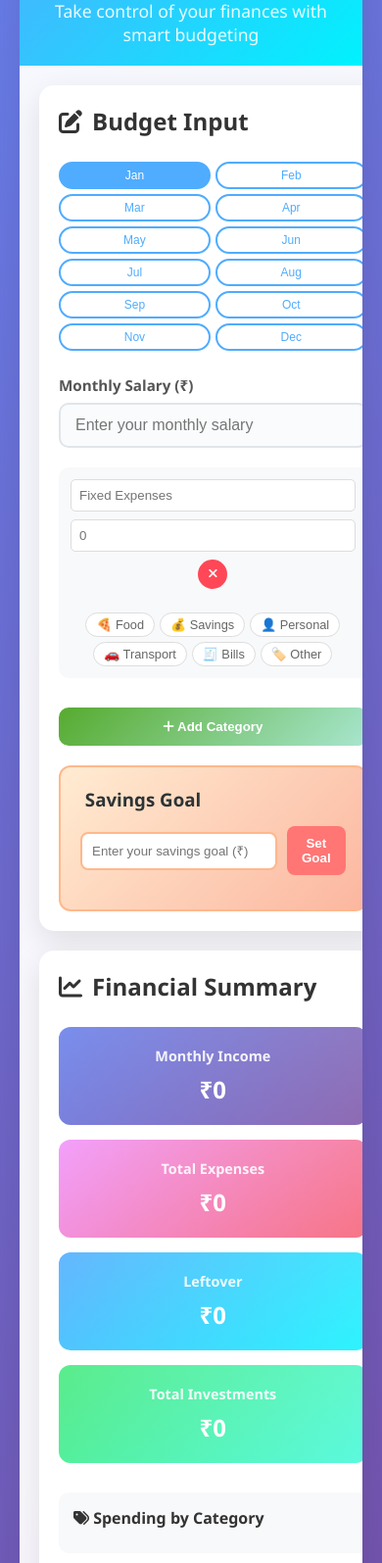
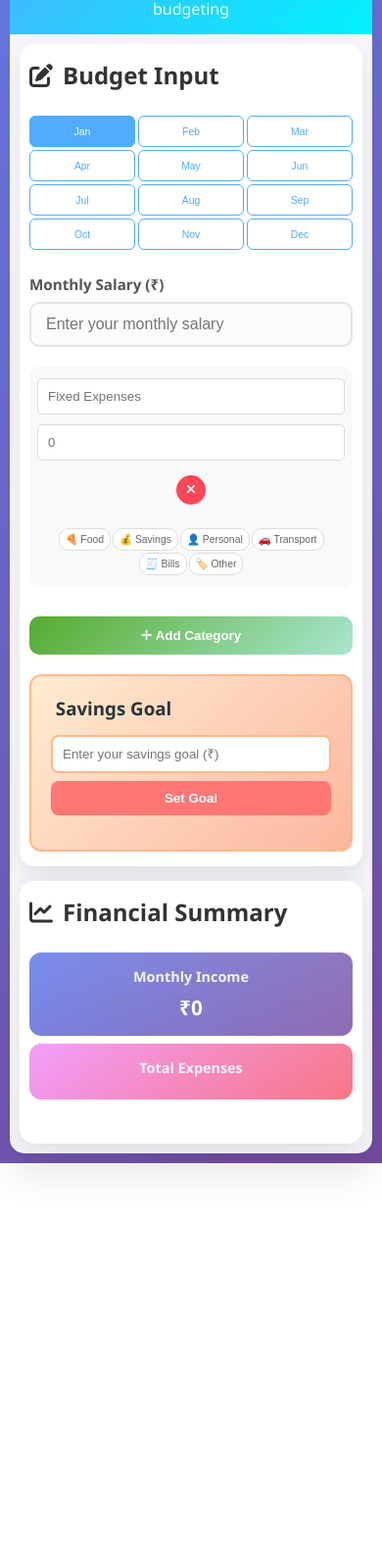
Before and after one commit to prabalgautam05/Expense, a plain HTML site: page index.html in a window 390 px wide. Shown: the part 129-1724 px from the top of the page at 98% size. After the commit the page ends 1316 px from the top, so only its background shows below. Drawn offline with nearby package versions, Linux system fonts and the light colour scheme; some icons are missing.

Commit message:
Update index.html

```diff
--- a/index.html
+++ b/index.html
@@ -74,22 +74,26 @@
 
         .month-selector {
             display: grid;
-            grid-template-columns: repeat(4, 1fr);
-            gap: 8px;
+            grid-template-columns: repeat(6, 1fr);
+            gap: 6px;
             margin-bottom: 25px;
         }
 
         .month-btn {
-            padding: 8px 12px;
+            padding: 10px 8px;
             border: 2px solid #4facfe;
             background: white;
             color: #4facfe;
-            border-radius: 20px;
+            border-radius: 12px;
             cursor: pointer;
             transition: all 0.3s ease;
             font-weight: 500;
-            font-size: 0.9rem;
+            font-size: 0.8rem;
             text-align: center;
+            min-height: 40px;
+            display: flex;
+            align-items: center;
+            justify-content: center;
         }
 
         .month-btn.active {
@@ -420,63 +424,12 @@
         @media (max-width: 768px) {
             .main-content {
                 grid-template-columns: 1fr;
-                padding: 20px;
+                padding: 15px;
                 gap: 20px;
             }
 
-            .header h1 {
-                font-size: 2rem;
-            }
-
-            .summary-cards {
-                grid-template-columns: repeat(2, 1fr);
-            }
-
-            .month-selector {
-                grid-template-columns: repeat(3, 1fr);
-                gap: 6px;
-            }
-
-            .month-btn {
-                padding: 6px 8px;
-                font-size: 0.8rem;
-            }
-
-            .category-row {
-                flex-direction: column;
-                gap: 8px;
-            }
-
-            .category-name, .category-amount {
-                width: 100%;
-            }
-
-            .tag-selector {
-                justify-content: center;
-            }
-        }
-
-        @media (max-width: 480px) {
-            .summary-cards {
-                grid-template-columns: 1fr;
-            }
-
-            .export-section {
-                justify-content: center;
-            }
-
-            .month-selector {
-                grid-template-columns: repeat(2, 1fr);
-                gap: 5px;
-            }
-
-            .month-btn {
-                padding: 5px 6px;
-                font-size: 0.75rem;
-            }
-
             .header {
-                padding: 20px;
+                padding: 20px 15px;
             }
 
             .header h1 {
@@ -484,7 +437,167 @@
             }
 
             .input-section, .summary-section {
-                padding: 20px;
+                padding: 20px 15px;
+            }
+
+            .summary-cards {
+                grid-template-columns: repeat(2, 1fr);
+                gap: 10px;
+            }
+
+            .month-selector {
+                grid-template-columns: repeat(4, 1fr);
+                gap: 4px;
+            }
+
+            .month-btn {
+                padding: 8px 4px;
+                font-size: 0.7rem;
+                min-height: 35px;
+                border-radius: 8px;
+            }
+
+            .category-item {
+                padding: 15px 10px;
+            }
+
+            .category-row {
+                flex-direction: column;
+                gap: 10px;
+                align-items: stretch;
+            }
+
+            .category-name, .category-amount {
+                width: 100%;
+                padding: 10px;
+            }
+
+            .tag-selector {
+                justify-content: center;
+                gap: 3px;
+            }
+
+            .tag-btn {
+                padding: 6px 8px;
+                font-size: 0.7rem;
+            }
+
+            .remove-category {
+                align-self: center;
+                margin-top: 5px;
+            }
+        }
+
+        @media (max-width: 480px) {
+            body {
+                padding: 10px;
+            }
+
+            .container {
+                border-radius: 15px;
+            }
+
+            .header {
+                padding: 15px 10px;
+            }
+
+            .header h1 {
+                font-size: 1.6rem;
+            }
+
+            .header p {
+                font-size: 1rem;
+            }
+
+            .main-content {
+                padding: 10px;
+                gap: 15px;
+            }
+
+            .input-section, .summary-section {
+                padding: 15px 10px;
+            }
+
+            .summary-cards {
+                grid-template-columns: 1fr;
+                gap: 8px;
+            }
+
+            .summary-card {
+                padding: 15px;
+            }
+
+            .summary-card .amount {
+                font-size: 1.3rem;
+            }
+
+            .month-selector {
+                grid-template-columns: repeat(3, 1fr);
+                gap: 3px;
+            }
+
+            .month-btn {
+                padding: 6px 2px;
+                font-size: 0.65rem;
+                min-height: 32px;
+                border-radius: 6px;
+                border-width: 1px;
+            }
+
+            .category-item {
+                padding: 12px 8px;
+            }
+
+            .tag-selector {
+                gap: 2px;
+            }
+
+            .tag-btn {
+                padding: 4px 6px;
+                font-size: 0.65rem;
+                border-radius: 10px;
+            }
+
+            .export-section {
+                justify-content: center;
+                flex-direction: column;
+                gap: 10px;
+            }
+
+            .export-btn {
+                width: 100%;
+                justify-content: center;
+            }
+
+            .chart-container {
+                height: 250px;
+            }
+
+            .goal-input {
+                flex-direction: column;
+                gap: 8px;
+            }
+
+            .goal-input input, .set-goal-btn {
+                width: 100%;
+            }
+        }
+
+        @media (max-width: 360px) {
+            .month-selector {
+                grid-template-columns: repeat(2, 1fr);
+                gap: 2px;
+            }
+
+            .month-btn {
+                font-size: 0.6rem;
+                min-height: 30px;
+                padding: 4px 1px;
+            }
+
+            .tag-btn {
+                font-size: 0.6rem;
+                padding: 3px 5px;
             }
         }
 
@@ -587,77 +700,4 @@
                     </div>
                     <div class="summary-card card-expenses">
                         <h3>Total Expenses</h3>
-                        <div class="amount" id="totalExpenses">₹0</div>
-                    </div>
-                    <div class="summary-card card-leftover">
-                        <h3>Leftover</h3>
-                        <div class="amount" id="leftover">₹0</div>
-                    </div>
-                    <div class="summary-card card-investments">
-                        <h3>Total Investments</h3>
-                        <div class="amount" id="totalInvestments">₹0</div>
-                    </div>
-                </div>
-
-                <div class="tag-summary">
-                    <h4><i class="fas fa-tags"></i> Spending by Category</h4>
-                    <div class="tag-breakdown" id="tagBreakdown">
-                        <!-- Tag breakdown will be populated here -->
-                    </div>
-                </div>
-
-                <div class="chart-container">
-                    <canvas id="budgetChart"></canvas>
-                </div>
-
-                <div class="export-section no-print">
-                    <button class="export-btn" onclick="exportToPDF()">
-                        <i class="fas fa-file-pdf"></i>
-                        Export as PDF
-                    </button>
-                    <button class="export-btn" onclick="clearData()">
-                        <i class="fas fa-trash"></i>
-                        Clear Data
-                    </button>
-                </div>
-            </div>
-        </div>
-    </div>
-
-    <script>
-        let currentMonth = 'January';
-        let budgetData = {};
-        let chart = null;
-        let savingsGoal = 0;
-
-        // Investment categories that should be counted as investments
-        const investmentKeywords = ['investment', 'savings', 'fund', 'sip', 'mutual', 'stock'];
-
-        // Initialize the app
-        document.addEventListener('DOMContentLoaded', function() {
-            loadData();
-            setupEventListeners();
-            updateDisplay();
-        });
-
-        function setupEventListeners() {
-            // Month selector
-            document.querySelectorAll('.month-btn').forEach(btn => {
-                btn.addEventListener('click', function() {
-                    document.querySelector('.month-btn.active').classList.remove('active');
-                    this.classList.add('active');
-                    currentMonth = this.dataset.month;
-                    loadData();
-                    updateDisplay();
-                });
-            });
-
-            // Salary input
-            document.getElementById('salary').addEventListener('input', function() {
-                saveData();
-                updateDisplay();
-            });
-
-            // Category inputs and tag selectors
-            document.addEventListener('input', function(e) {
-                if (e.target.classList.contains('category-name') || e.target.classList.contai
+                        <div class="amount" id="totalEx
```
